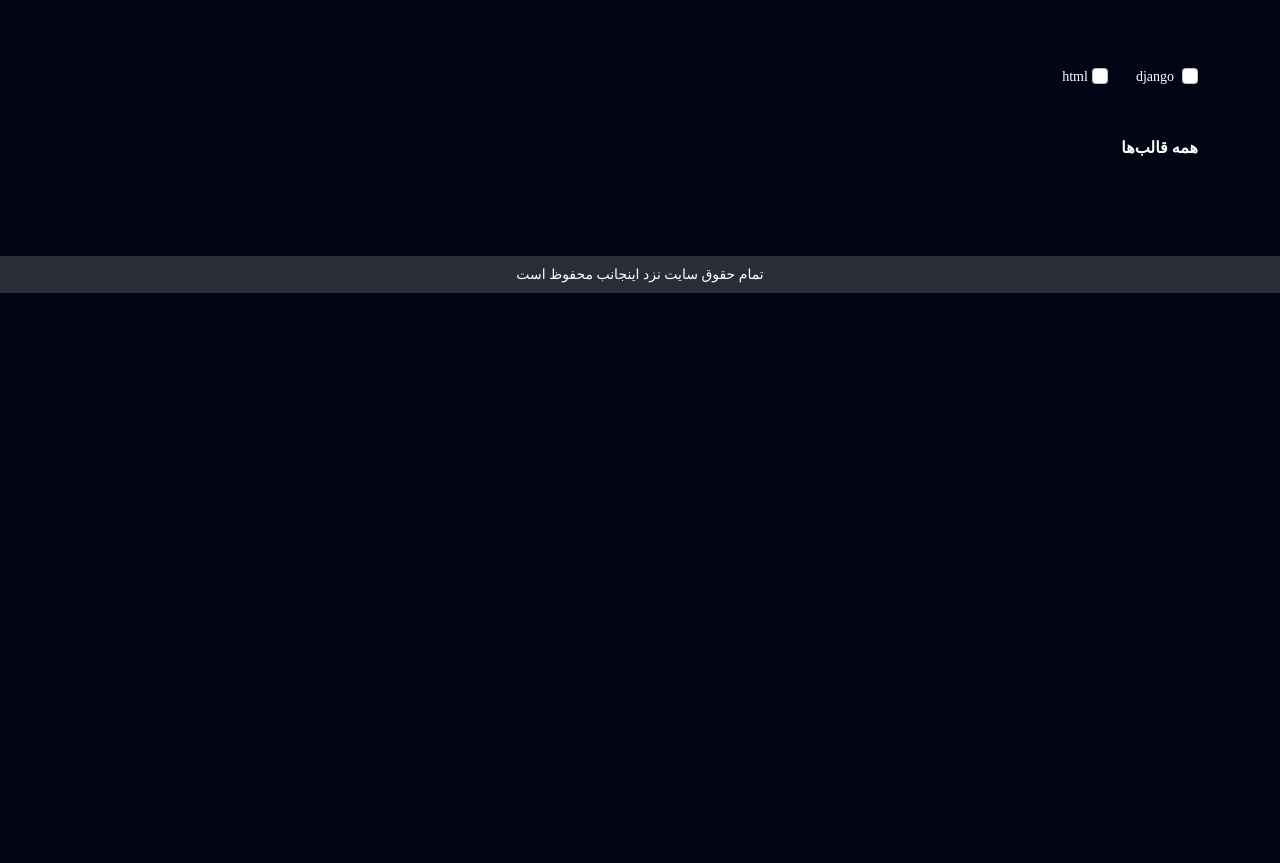
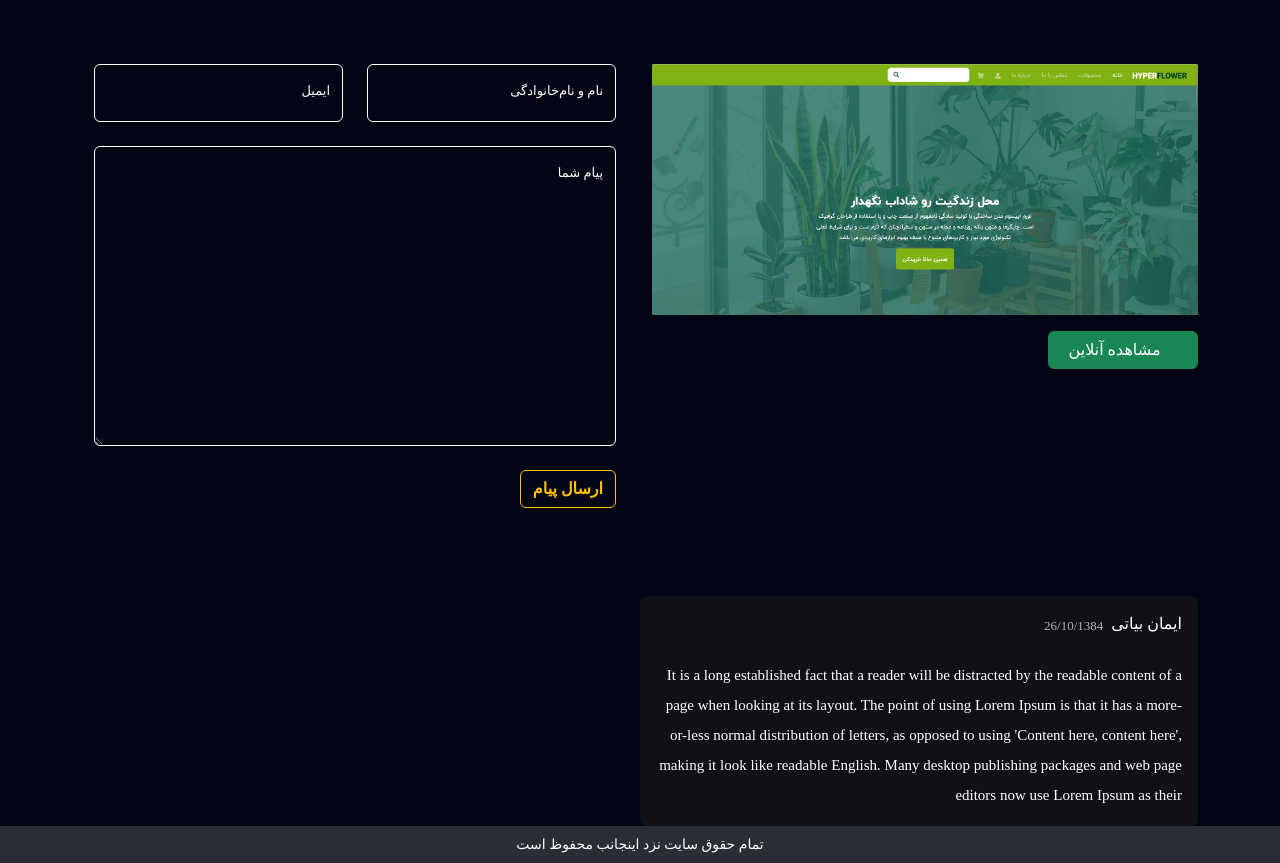
Before and after one commit to imanbayati/personal, a Django app: template templates/work/single.html in a window 1280 px wide. Shown: the part 80-943 px from the top of the page. Before the commit the page ends 373 px from the top, so only its background shows below. Run offline with Django 3.2, Linux system fonts and the light colour scheme; the template is opened without the code that fills it, so the values that code supplies are empty; some libraries are stand-ins or nearby versions; some web fonts are replaced.

Commit message:
redesign and set single page

```diff
--- a/statics/css/style.css
+++ b/statics/css/style.css
@@ -93,49 +93,34 @@ line-height: 3;
 	transition: .3s;
 }
 .bg-work{
-	background-color:  rgba(25,25,25,60%);
+	background-color: rgba(25,25,25,60%);
 }
-.card-work{
-	position: relative;
-}
-.overlay{
-	position: absolute;
-	opacity: 0;
-	visibility: hidden;
-	transition: .3s;
-	width: 100%;
-	height: 0;
-	border-radius: 7px;
-	background-color: rgba(255,201,37,0.3);
-	z-index: 999;
-}
-.overlay .icon-over div button{
-	font-weight:400;
-	border-radius: 35px;
-	font-size: 13px;
-
-}
-.overlay .icon-over div{
-	position: absolute;
-	top: 45%;
-	left: 41%;
-}
-.card-work:hover .overlay{
-	visibility: visible;
-	opacity: 1;
-	height: 100%;
-	transition: .3s;
+.card-work .card-body{
+	background-color: #020513;
+	border-radius: 0 0 3px 3px;
 }
 
-.card-work, .card-work .card-img-top img{
-	border-radius: 7px;
+
+.card-work, .card-work .card-img-top img, .card-work-2 .card-img-top img{
+	border-radius: 3px 3px 0 0;
 	height: 400px;
 	max-width: auto;
 }
+
+.card-work-2{
+	margin-bottom: 2rem;
+}
+.card-work-2 .card-body{
+	background-color: #2C3333;
+	border-radius: 0 0 3px 3px;
+	border: initial !important;
+}
 .card-work-single, .card-work-single img{
-	border-radius: 7px;
+	border-radius: 3px;
 }
-
+.bg-work-home{
+	background-color:  rgba(25,25,25,60%);
+}
 .see-more-btn{
 	display: flex;
 	justify-content: flex-end;
@@ -262,3 +247,25 @@ footer small{
 	margin-top: 3px;
 	margin-inline: 1px;
 }
+.card-comment{
+	border-radius: 7px;
+	transition: .3s;
+	background-color: rgba(25,25,25,60%);
+}
+.card-comment small{
+	font-weight: 300;
+	font-size: 13px;
+	color: #B1B1B1;
+}
+.card-comment p:last-child{
+	font-weight: 300;
+	font-size: 15px;
+	line-height: 2;
+}
+
+.card-work .button-text{
+	padding: 8px;
+}
+.slick-list{
+	padding-bottom: 5rem !important;
+}
--- a/templates/work/single.html
+++ b/templates/work/single.html
@@ -1,50 +1,90 @@
-{% extends 'base.html' %}
+{% extends 'base.html'%}
 {% load static %}
 {% block content %}
-  <!-- Start Main -->
+
+<!--Start Main-->
 	<main>
-    <!-- Start Check Box -->
+
+		<!--Start Post-->
 		<div class="container">
 			<div class="row">
+				<div class="col-12 col-lg-6">
+						<div class="card border-0 card-work-single mb-3">
+							<div class="card-img-top">
+								<img class="img-fluid d-block mx-auto w-100" src="img/Capture.PNG" alt="picture">
+							</div>
+						</div>
+						<div class="btn-contact d-flex mb-5 mb-lg-0 justify-content-center justify-content-lg-start">
+							<a href="#" class="btn btn-success text-white">
+								<i class="fa fa-eye"></i>
+								<p class="mb-0 ms-2 d-inline-block">مشاهده آنلاین</p>
+							</a>
+						</div>
+					</div>
+				<!--Start Form-->
+				<div class="col-12 col-lg-6">
+					<form class="contact-form">
+						<div class="container">
+							<div class="row">
+								<div class="col-12 col-lg-6">
+  									<div class="form-floating mb-4">
+    									<input type="text" class="form-control bg-transparent text-white" id="firstname" placeholder="نام و نام‌خانوادگی">
+   								 		<label for="firstname">نام و نام‌خانوادگی</label>
+  									</div>
+								</div>
+								<div class="col-12 col-lg-6">
+  									<div class="form-floating mb-4">
+    									<input type="email" class="form-control bg-transparent text-white" id="lastname" placeholder="ایمیل">
+   								 		<label for="lastname">ایمیل</label>
+									</div>
+								</div>
 								<div class="col-12">
-          <form class="form-group check-site">
-            <div class="form-check form-check-inline m-0">
-              <input class="form-check-input" type="checkbox" name="django" />
-              <label class="form-check-label text-white" for="django"><small>django</small></label>
+									<div class="form-floating mb-4">
+  										<textarea class="form-control bg-transparent text-white" placeholder="پیام شما" id="text"></textarea>
+  										<label for="text">پیام شما</label>
 									</div>
-            <div class="from-check form-check-inline m-0">
-              <input class="form-check-input" name="html" type="checkbox" />
-              <label class="form-check-label text-white" for="html"><small>html</small></label>
+								</div>
+								<div class="btn-contact mb-3">
+									<button class="btn btn-outline-warning" type="submit">ارسال پیام</button>
+								</div>
+							</div>
 						</div>
 					</form>
 				</div>
-      </div>
-    </div>
-    <br /><br />
-    <!-- End Check Box -->
-
-    <!-- Start Posts -->
-    <div class="container">
-      <div class="row">
-        <div class="col-12">
-          <p class="text-white mb-4">
-            <strong>همه قالب‌ها</strong>
-          </p>
-        </div>
-        {% for work in works %}
-          <div class="col-12">
-            <div class="card border-0 card-work-single mb-5">
-              <div class="card-img-top">
-                {{work.content.html|safe}}
-              </div>
-            </div>
-          </div>
-        {% endfor %}
+				<!--End Form-->
 			</div>
 		</div>
 
 		<br><br><br>
-    <!-- End Posts -->
+		<!--End Post-->
+
+		<!--Start Comments-->
+		<div class="container">
+			<div class="row">
+				<div class="slider-2st">
+					<div class="slider33">
+						<div class="col-12 col-lg-6">
+							<div class="card border-0 card-comment">
+								<div class="card-body">
+									<div class="d-flex">
+										<p class="text-white d-inline-block">ایمان بیاتی</p>
+										<small class="mt-1 ms-2">26/10/1384</small>
+									</div>
+									<p class="text-white text-start mb-0 mt-2">
+										It is a long established fact that a reader will be distracted by the readable content of a page when looking at its layout. The point of using Lorem Ipsum is that it has a more-or-less normal distribution of letters, as opposed to using 'Content here, content here', making it look like readable English. Many desktop publishing packages and web page editors now use Lorem Ipsum as their
+									</p>
+								</div>
+							</div>
+						</div>
+					</div>
+				</div>
+			</div>
+		</div>
+
+		<!--End Comments-->
+
+
+
 	</main>
-  <!-- End Main -->
+	<!--End Main-->
 {% endblock %}
--- a/work/urls.py
+++ b/work/urls.py
@@ -5,4 +5,5 @@ app_name = 'work'
 urlpatterns = [
     path('', home_page, name='home'),
     path('category/<str:cat_name>', home_page, name='category'),
+    path('<int:pid>/',single_page, name='single')
 ]
```
Also changed, not shown: templates/website/home.html (+17 -11 lines), templates/work/home.html (+15 -9 lines), website/views.py (+7 -4 lines), work/views.py (+7 -1 lines). Lines whose indentation alone changed are shown as unchanged.
